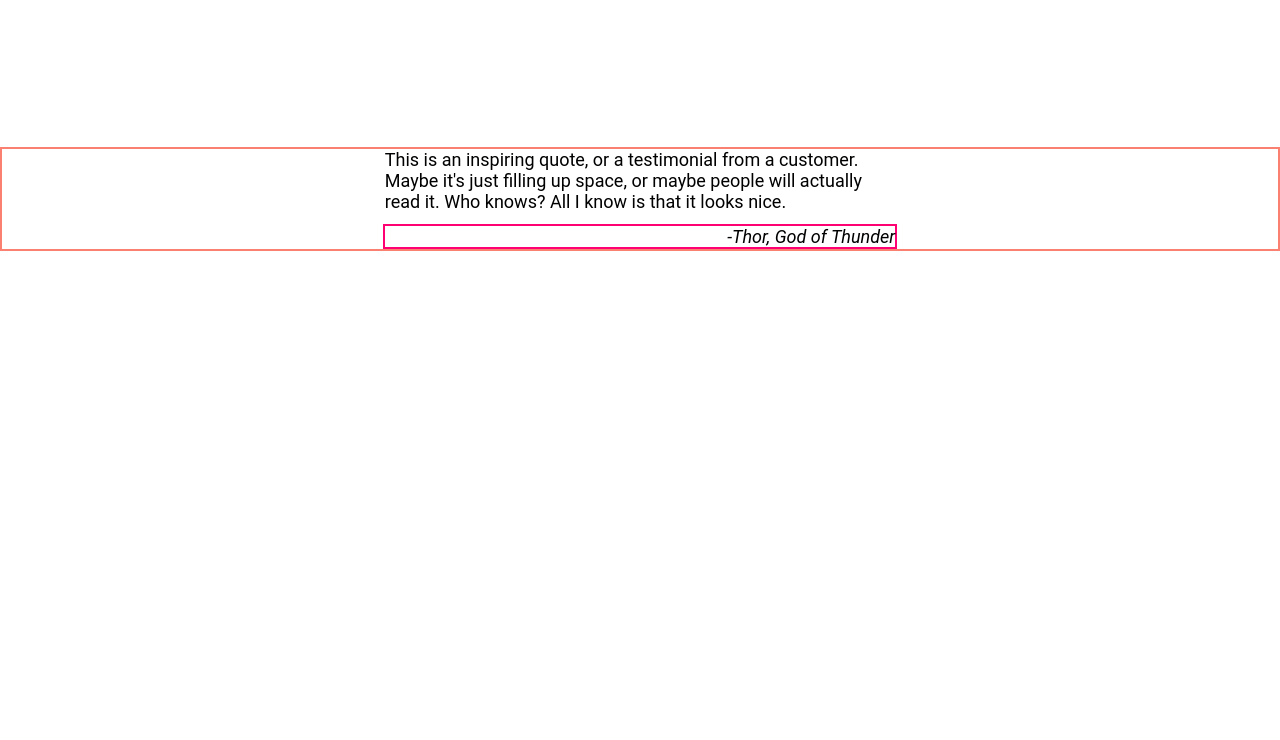
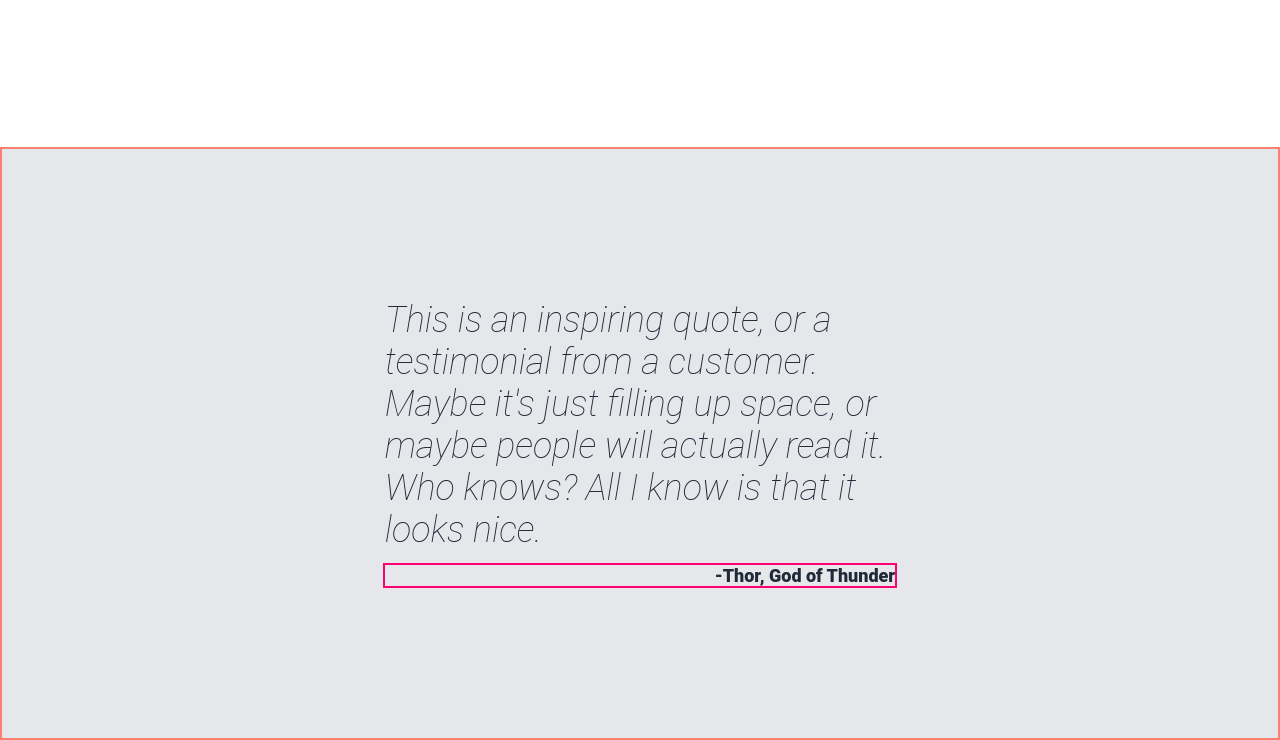
Before and after one commit to nastiakarpova/landing-page, a plain HTML site: page index.html in a window 1280 px wide. Shown: the part 959-1699 px from the top of the page. Before the commit the page ends 1210 px from the top, so only its background shows below. Drawn offline with Linux system fonts and the light colour scheme.

Commit message:
Style section two: fonts and colors

```diff
--- a/index.html
+++ b/index.html
@@ -51,7 +51,7 @@
             Who knows? All I know is that it looks nice.
         </blockquote>
         <div class="break"></div>
-        <p><cite>-Thor, God of Thunder</cite></p>
+        <p>-Thor, God of Thunder</p>
     </div>
 
 </body>
--- a/style.css
+++ b/style.css
@@ -151,10 +151,16 @@ button:hover {
     justify-content: center;
     gap: 6px;
     border: 2px solid salmon;
+    background-color: #e5e7eb;
+    color: #1f2937;
+    padding: 150px 0;
 }
 
 .second-section blockquote {
     width: 40%;
+    font-size: 36px;
+    font-style: italic;
+    font-weight: 200;
 }
 
 .second-section p {
@@ -162,6 +168,7 @@ button:hover {
     justify-content: flex-end;
     flex-basis: 40%;
     border: 2px solid rgb(255, 0, 115);
+    font-weight: 800;
 }
 
 .break {
```
